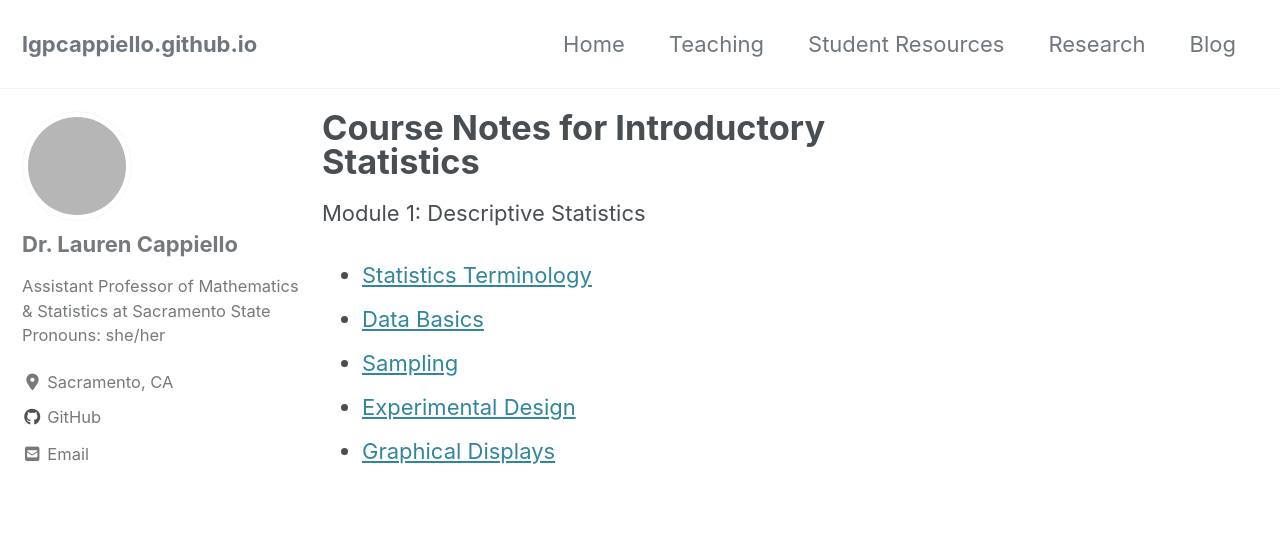
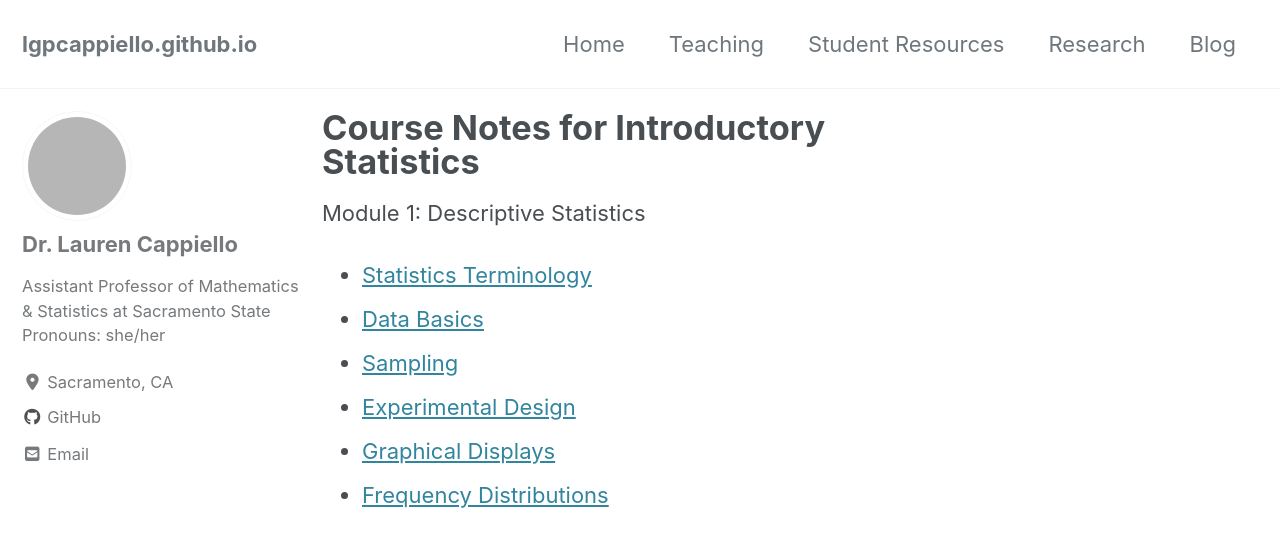
Before and after one commit to lgpcappiello/lgpcappiello.github.io, a Jekyll site: the page built from teaching/IntroStats/index.md, in a window 1280 px wide and 900 px high. Shown: the top 547 px of the window. Built offline with Jekyll 4.4.1, drawn with Linux system fonts in a browser that asks for light colours; cached includes are drawn as plain includes; nearby versions of some CDN libraries; grey boxes are pictures that could not be loaded.

Commit message:
Update index.md

```diff
--- a/teaching/IntroStats/index.md
+++ b/teaching/IntroStats/index.md
@@ -10,3 +10,4 @@ Module 1: Descriptive Statistics
 - <a href="https://lgpcappiello.github.io/teaching/IntroStats/descriptives/sampling.html" target="blank">Sampling</a>
 - <a href="https://lgpcappiello.github.io/teaching/IntroStats/descriptives/design.html" target="blank">Experimental Design</a>
 - <a href="https://lgpcappiello.github.io/teaching/IntroStats/descriptives/plots.html" target="blank">Graphical Displays</a>
+- <a href="https://lgpcappiello.github.io/teaching/IntroStats/descriptives/frequency.html" target="blank">Frequency Distributions</a>
```
